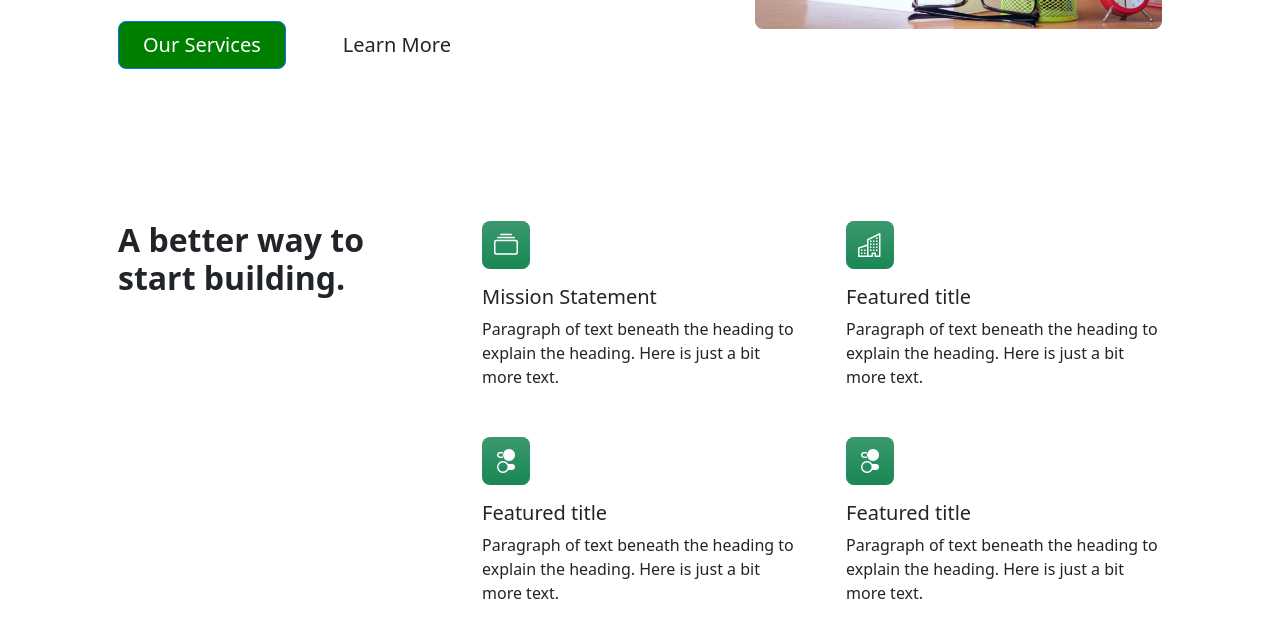
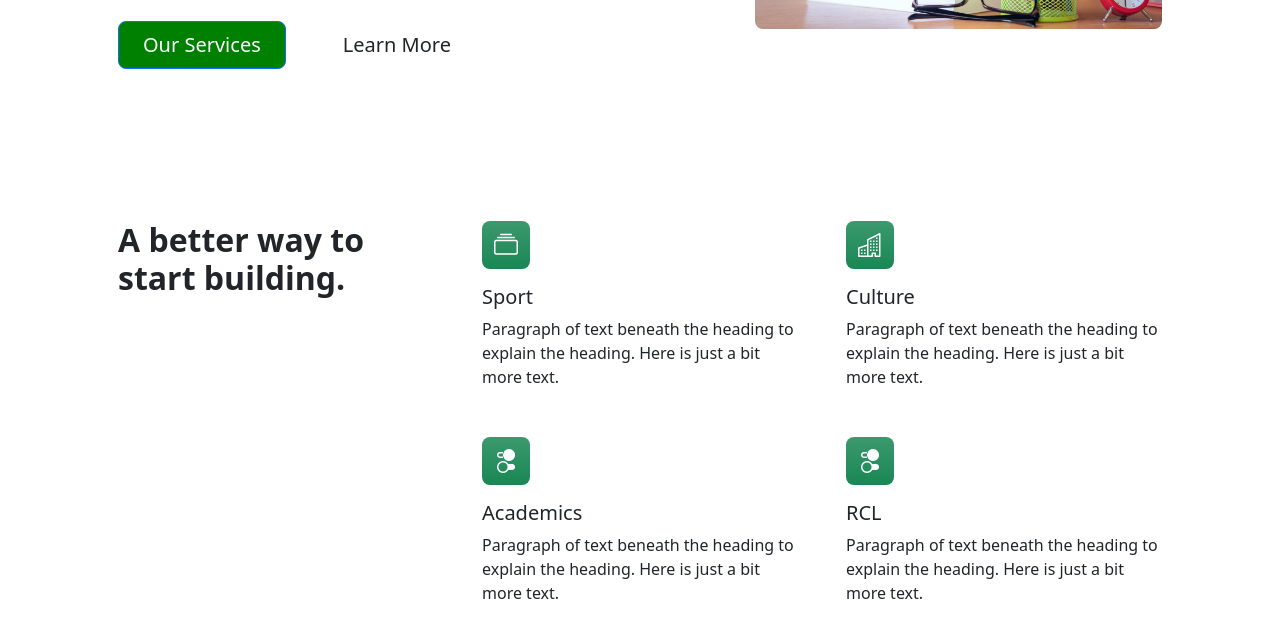
Before and after one commit to Taehillah/Suncrest-High-School, a plain HTML site: page index.html in a window 1280 px wide. Shown: the part 488-1126 px from the top of the page. Drawn offline with nearby package versions, Linux system fonts and the light colour scheme.

Commit message:
Personalize for School

```diff
--- a/index.html
+++ b/index.html
@@ -70,22 +70,22 @@
                             <div class="row gx-5 row-cols-1 row-cols-md-2">
                                 <div class="col mb-5 h-100">
                                     <div class="feature bg-primary bg-gradient text-white rounded-3 mb-3"><i class="bi bi-collection"></i></div>
-                                    <h2 class="h5">Mission Statement</h2>
+                                    <h2 class="h5">Sport</h2>
                                     <p class="mb-0">Paragraph of text beneath the heading to explain the heading. Here is just a bit more text.</p>
                                 </div>
                                 <div class="col mb-5 h-100">
                                     <div class="feature bg-primary bg-gradient text-white rounded-3 mb-3"><i class="bi bi-building"></i></div>
-                                    <h2 class="h5">Featured title</h2>
+                                    <h2 class="h5">Culture</h2>
                                     <p class="mb-0">Paragraph of text beneath the heading to explain the heading. Here is just a bit more text.</p>
                                 </div>
                                 <div class="col mb-5 mb-md-0 h-100">
                                     <div class="feature bg-primary bg-gradient text-white rounded-3 mb-3"><i class="bi bi-toggles2"></i></div>
-                                    <h2 class="h5">Featured title</h2>
+                                    <h2 class="h5">Academics</h2>
                                     <p class="mb-0">Paragraph of text beneath the heading to explain the heading. Here is just a bit more text.</p>
                                 </div>
                                 <div class="col h-100">
                                     <div class="feature bg-primary bg-gradient text-white rounded-3 mb-3"><i class="bi bi-toggles2"></i></div>
-                                    <h2 class="h5">Featured title</h2>
+                                    <h2 class="h5">RCL</h2>
                                     <p class="mb-0">Paragraph of text beneath the heading to explain the heading. Here is just a bit more text.</p>
                                 </div>
                             </div>
```
